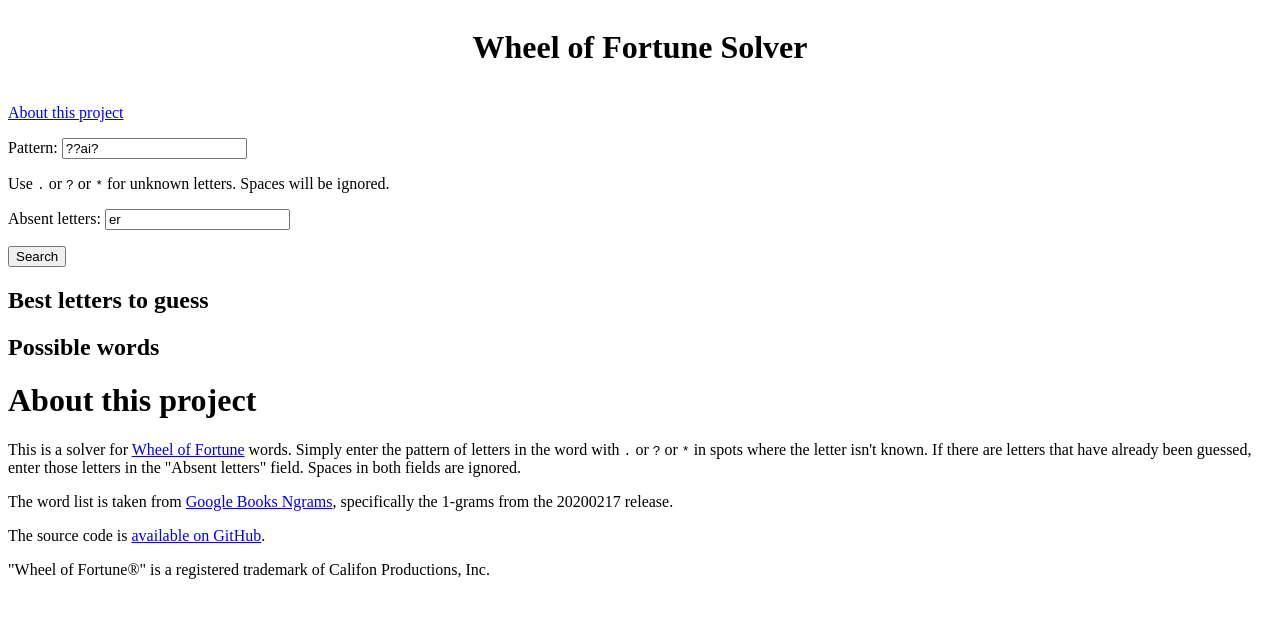
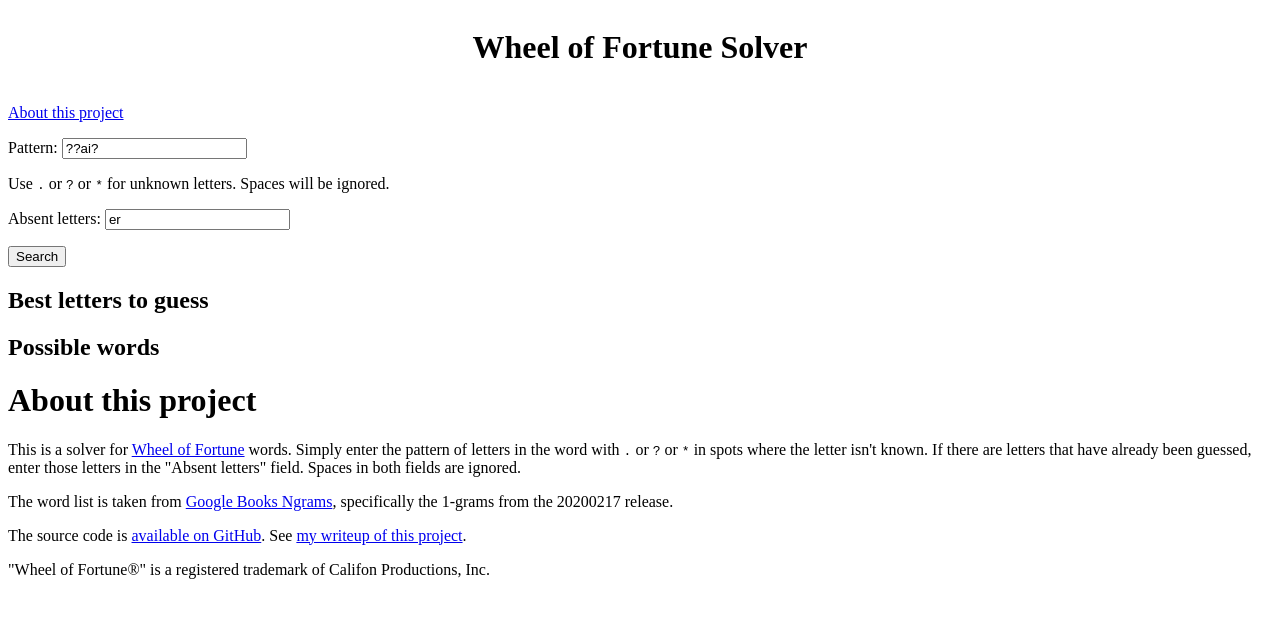
Before and after one commit to gregstoll/wheeloffortune, a website built with webpack: page public/index.html in a window 1280 px wide. Built offline with nearby package versions, Linux system fonts and the light colour scheme.

Commit message:
add links to writeup

```diff
--- a/public/index.html
+++ b/public/index.html
@@ -43,7 +43,7 @@
         <div class="col-md-8">
             <p>This is a solver for <a href="https://en.wikipedia.org/wiki/Wheel_of_Fortune_(American_game_show)">Wheel of Fortune</a> words. Simply enter the pattern of letters in the word with <kbd>.</kbd> or <kbd>?</kbd> or <kbd>*</kbd> in spots where the letter isn't known. If there are letters that have already been guessed, enter those letters in the "Absent letters" field. Spaces in both fields are ignored.</p>
             <p>The word list is taken from <a href="https://storage.googleapis.com/books/ngrams/books/datasetsv3.html">Google Books Ngrams</a>, specifically the 1-grams from the 20200217 release.</p>
-            <p>The source code is <a href="https://github.com/gregstoll/wheeloffortune">available on GitHub</a>.</p>
+            <p>The source code is <a href="https://github.com/gregstoll/wheeloffortune">available on GitHub</a>. See <a href="https://gregstoll.wordpress.com/2021/09/18/new-project-wheel-of-fortune-solver-and-rust-is-still-faster-than-python/">my writeup of this project</a>.</p>
             <p>"Wheel of Fortune®" is a registered trademark of Califon Productions, Inc.</p>
         </div>
         <script type="text/javascript" src="dist/app.bundle.js"></script>
```
Also changed, not shown: README.md.
